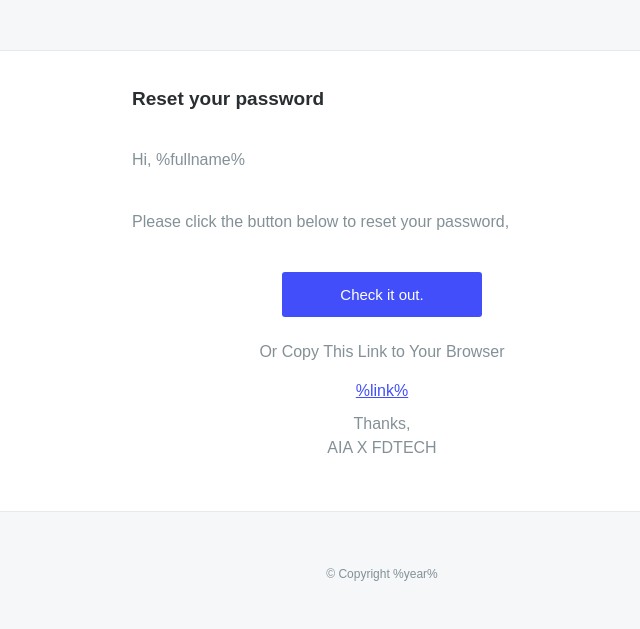
After one commit to Frederick-88/PHP-SQL-PAYROLL-WEB, a PHP site: page /PSW-SEM3/View/Email/emailResetPassword.php in a window 1280 px wide. The commit adds this page. Shown: the top 629 px of the page, without its empty margins (258-898 px from the left). Run offline with PHP 8.4, Linux system fonts and the light colour scheme.

Commit message:
Done Reset Password Feature

```diff
--- /dev/null
+++ b/View/Email/emailResetPassword.php
@@ -0,0 +1,259 @@
+<!DOCTYPE html PUBLIC "-//W3C//DTD XHTML 1.0 Transitional//EN" "http://www.w3.org/TR/xhtml1/DTD/xhtml1-transitional.dtd">
+<html xmlns="http://www.w3.org/1999/xhtml">
+
+<head>
+    <meta name="viewport" content="width=device-width, initial-scale=1.0" />
+    <meta http-equiv="Content-Type" content="text/html; charset=UTF-8" />
+    <title>Verify Your Account in Payroll !!</title>
+    <style type="text/css" rel="stylesheet" media="all">
+        /* Base ------------------------------ */
+        *:not(br):not(tr):not(html) {
+            font-family: Arial, 'Helvetica Neue', Helvetica, sans-serif;
+            -webkit-box-sizing: border-box;
+            box-sizing: border-box;
+        }
+
+        body {
+            width: 100% !important;
+            height: 100%;
+            margin: 0;
+            line-height: 1.4;
+            background-color: #F5F7F9;
+            color: #839197;
+            -webkit-text-size-adjust: none;
+        }
+
+        a {
+            color: #414EF9;
+        }
+
+        .text-center {
+            text-align: center;
+        }
+
+        /* Layout ------------------------------ */
+        .email-wrapper {
+            width: 100%;
+            margin: 0;
+            padding: 0;
+            background-color: #F5F7F9;
+        }
+
+        .email-content {
+            width: 100%;
+            margin: 0;
+            padding: 0;
+        }
+
+        /* Masthead ----------------------- */
+        .email-masthead {
+            padding: 25px 0;
+            text-align: center;
+        }
+
+        .email-masthead_logo {
+            max-width: 400px;
+            border: 0;
+        }
+
+        .email-masthead_name {
+            font-size: 16px;
+            font-weight: bold;
+            color: #839197;
+            text-decoration: none;
+            text-shadow: 0 1px 0 white;
+        }
+
+        /* Body ------------------------------ */
+        .email-body {
+            width: 100%;
+            margin: 0;
+            padding: 0;
+            border-top: 1px solid #E7EAEC;
+            border-bottom: 1px solid #E7EAEC;
+            background-color: #FFFFFF;
+        }
+
+        .email-body_inner {
+            width: 570px;
+            margin: 0 auto;
+            padding: 0;
+        }
+
+        .email-footer {
+            width: 570px;
+            margin: 0 auto;
+            padding: 0;
+            text-align: center;
+        }
+
+        .email-footer p {
+            color: #839197;
+        }
+
+        .body-action {
+            width: 100%;
+            margin: 30px auto;
+            padding: 0;
+            text-align: center;
+        }
+
+        .body-sub {
+            margin-top: 25px;
+            padding-top: 25px;
+            border-top: 1px solid #E7EAEC;
+        }
+
+        .content-cell {
+            padding: 35px;
+        }
+
+        .align-right {
+            text-align: right;
+        }
+
+        /* Type ------------------------------ */
+        h1 {
+            margin-top: 0;
+            color: #292E31;
+            font-size: 19px;
+            font-weight: bold;
+            text-align: left;
+        }
+
+        h2 {
+            margin-top: 0;
+            color: #292E31;
+            font-size: 16px;
+            font-weight: bold;
+            text-align: left;
+        }
+
+        h3 {
+            margin-top: 0;
+            color: #292E31;
+            font-size: 14px;
+            font-weight: bold;
+            text-align: left;
+        }
+
+        p {
+            margin-top: 0;
+            color: #839197;
+            font-size: 16px;
+            line-height: 1.5em;
+            text-align: left;
+        }
+
+        p.sub {
+            font-size: 12px;
+        }
+
+        p.center {
+            text-align: center;
+        }
+
+        /* Buttons ------------------------------ */
+        .button {
+            display: inline-block;
+            width: 200px;
+            background-color: #414EF9;
+            border-radius: 3px;
+            color: #ffffff;
+            font-size: 15px;
+            line-height: 45px;
+            text-align: center;
+            text-decoration: none;
+            -webkit-text-size-adjust: none;
+            mso-hide: all;
+        }
+
+        .button--green {
+            background-color: #28DB67;
+        }
+
+        .button--red {
+            background-color: #FF3665;
+        }
+
+        .button--blue {
+            background-color: #414EF9;
+            color: #fff !important;
+        }
+
+        /*Media Queries ------------------------------ */
+        @media only screen and (max-width: 600px) {
+
+            .email-body_inner,
+            .email-footer {
+                width: 100% !important;
+            }
+        }
+
+        @media only screen and (max-width: 500px) {
+            .button {
+                width: 100% !important;
+            }
+        }
+    </style>
+</head>
+
+<body>
+    <table class="email-wrapper" width="100%" cellpadding="0" cellspacing="0">
+        <tr>
+            <td align="center">
+                <table class="email-content" width="100%" cellpadding="0" cellspacing="0">
+                    <!-- Logo -->
+                    <tr>
+                        <td class="email-masthead">
+                            <a class="email-masthead_name"></a>
+                        </td>
+                    </tr>
+                    <!-- Email Body -->
+                    <tr>
+                        <td class="email-body" width="100%">
+                            <table class="email-body_inner" align="center" width="570" cellpadding="0" cellspacing="0">
+                                <!-- Body content -->
+                                <tr>
+                                    <td class="content-cell">
+                                        <h1>Reset your password</h1>
+                                        <br>
+                                        <p>Hi, %fullname% </p>
+                                        <br>
+                                        <p>Please click the button below to reset your password,</p>
+                                        <br>
+                                        <div align="center">
+                                            <a href="%link%" class="button button--blue">Check it out.</a>
+                                        </div>
+                                        <br>
+                                        <p style="text-align: center;">Or Copy This Link to Your Browser</p>
+                                        <div align="center">
+                                            <a href="">%link%</a>
+                                        </div>
+                                        <!-- Action -->
+                                        <p style="text-align: center; margin-top: 10px;">Thanks, <br>AIA X FDTECH</p>
+                                    </td>
+                                </tr>
+                            </table>
+                        </td>
+                    </tr>
+                    <tr>
+                        <td>
+                            <table class="email-footer" align="center" width="570" cellpadding="0" cellspacing="0">
+                                <tr>
+                                    <td class="content-cell">
+                                        <p class="sub center text-center">
+                                            <br> © Copyright %year%
+                                        </p>
+                                    </td>
+                                </tr>
+                            </table>
+                        </td>
+                    </tr>
+                </table>
+            </td>
+        </tr>
+    </table>
+</body>
+
+</html>
--- a/View/login.php
+++ b/View/login.php
@@ -28,10 +28,10 @@
                             <div class="form-group">
                                 <label for="login-psw">Password</label>
                                 <input type="password" class="form-control" name="login-psw" id="login-psw" placeholder="Password" required>
+                                <a href="./Email/resetPassword.php" class="ml-1 mt-1">Forgot Password? Reset your password here.</a>
                             </div>
                             <div class="d-flex justify-content-center mt-4">
                                 <button type="submit" name="login-user" class="btn btn-light w-50 text-warning">Login</button>
-                                <!-- <a href="index.php" class="btn btn-light w-50 text-warning">Login</a> -->
                             </div>
                         </form>
                         <div class="text-center mt-3">
```
Also changed, not shown: Model/Auth/loginController.php (+97 -0 lines), View/Auth/resetPassword.php (added, +45 -0 lines), View/Email/resetPassword.php (added, +47 -0 lines), note.MD (+2 -1 lines).
